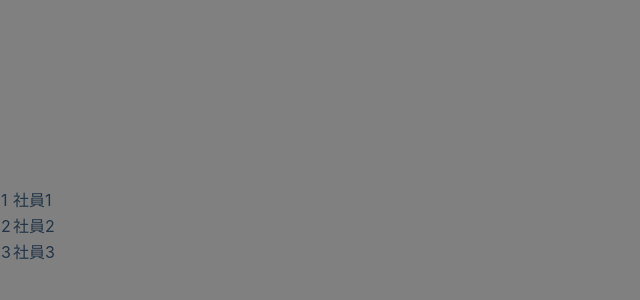
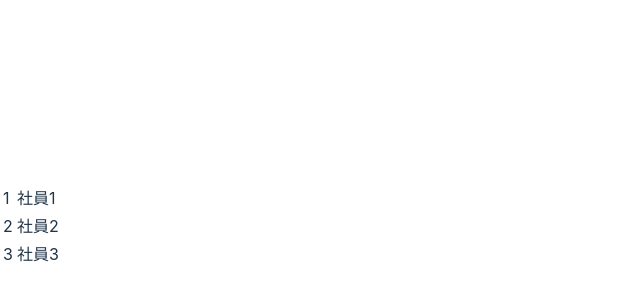
Before and after one commit to nomura-st/react_app, a React (Vite) app in the folder vite-project/: page / in a window 1280 px wide. Shown: the part 174-474 px from the top of the page, without its empty margins (0-640 px from the left). Built offline with nearby package versions, Linux system fonts and the light colour scheme.

Commit message:
Revert "[css]tailwind + daisyUI init"
This reverts commit b66ece6d0d356896559ebc044c4f494a992081ab.

```diff
--- a/vite-project/package.json
+++ b/vite-project/package.json
@@ -18,11 +18,7 @@
     "@types/react": "^18.0.26",
     "@types/react-dom": "^18.0.9",
     "@vitejs/plugin-react": "^3.0.0",
-    "autoprefixer": "^10.4.13",
-    "daisyui": "^2.50.0",
-    "postcss": "^8.4.21",
     "prisma": "^4.9.0",
-    "tailwindcss": "^3.2.4",
     "ts-node": "^10.9.1",
     "typescript": "^4.9.4",
     "vite": "^4.0.0"
--- a/vite-project/postcss.config.cjs
+++ /dev/null
@@ -1,3 +0,0 @@
-module.exports = {
-  plugins: [require('tailwindcss'), require('autoprefixer')],
-};
--- a/vite-project/src/index.css
+++ b/vite-project/src/index.css
@@ -1,7 +1,3 @@
-@tailwind base;
-@tailwind components;
-@tailwind utilities;
-
 :root {
   font-family: Inter, Avenir, Helvetica, Arial, sans-serif;
   font-size: 16px;
@@ -34,8 +30,6 @@
   place-items: center;
   min-width: 320px;
   min-height: 100vh;
-
-  background-color: gray;
 }
 
 h1 {
--- a/vite-project/tailwind.config.cjs
+++ /dev/null
@@ -1,13 +0,0 @@
-/** @type {import('tailwindcss').Config} */
-module.exports = {
-  content: [
-    './index.html',
-    "./src/**/*.{js,jsx,ts,tsx}",
-  ],
-  theme: {
-    extend: {},
-  },
-  plugins: [
-    require("daisyui"),
-  ],
-}
```
Also changed, not shown: 1 other file (tests, documents, lock files or other folders).
